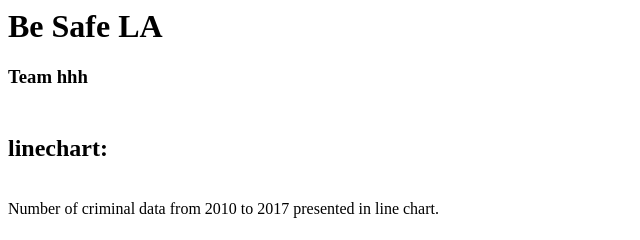
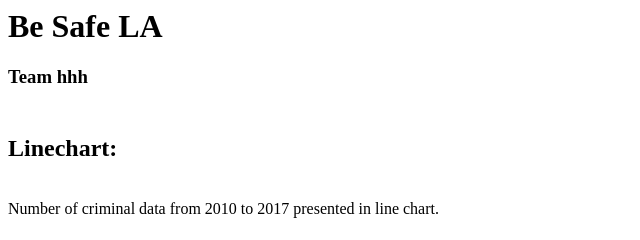
Before and after one commit to brookclin/BeSafeLA, a plain HTML site: page linechartofyear.html in a window 1280 px wide. Shown: the top 240 px of the page, 0-640 px from the left. Drawn offline with nearby package versions, Linux system fonts and the light colour scheme; files whose address does not match are found by name.

Commit message:
final commit

```diff
--- a/linechartofyear.html
+++ b/linechartofyear.html
@@ -19,14 +19,16 @@
         <h1> Be Safe LA </h1>
         <h3> Team hhh </h3>
         <div class = 'line'>
-            <h2><br> linechart: <br></h2>
+            <h2><br> Linechart: <br></h2>
             <p><br>Number of criminal data from 2010 to 2017 presented in line chart.</br></p>
         </div>
         <script type="text/javascript">
            d3.json("crimedatayear.json", function(error, data) {
                 dataset = data
                 line(dataset)
+
             });
+
             function line(data)
             {
                 var mind = d3.min(data, function(d){return d['case'];});
@@ -52,7 +54,7 @@
 
                 var line = d3.line()
                     .x(function(d) { return xscale(d['year'])+35;})
-                    .y(function(d) { return yscale(d['case']);})
+                    .y(function(d) { return yscale(d['case']);});
 
 
                 svg.append("path")
```
